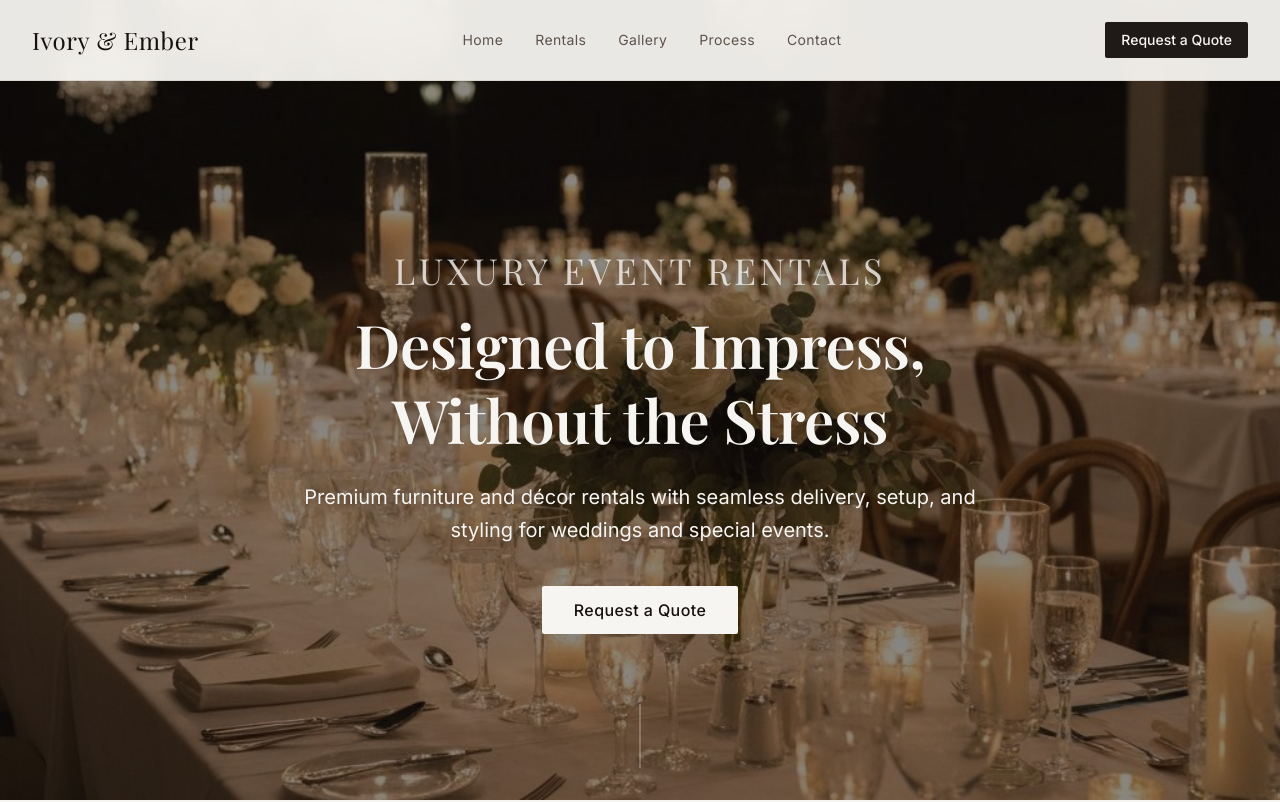
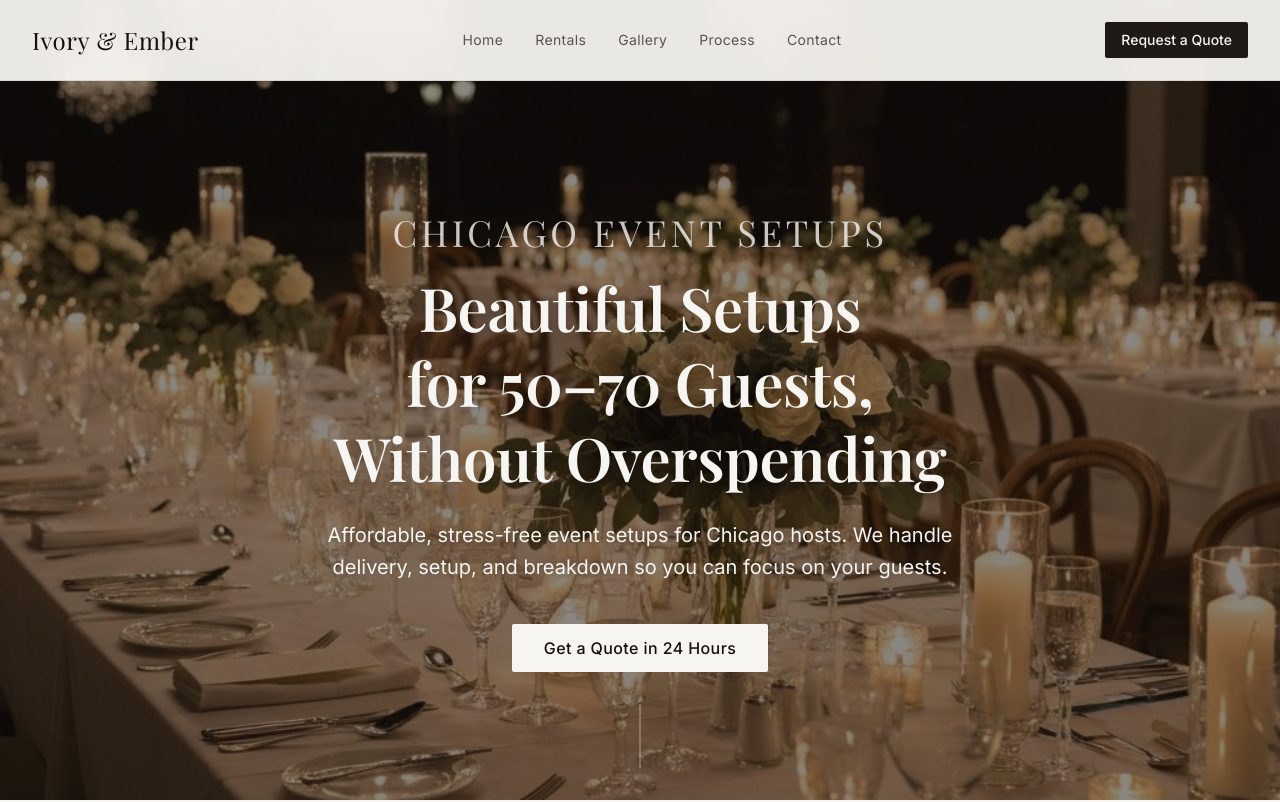
Before and after one commit to Necron-AH/ivory-ember-site, a Next.js app: page / in a window 1280 px wide. Shown: the top 802 px of the page. Built offline with nearby package versions, Linux system fonts and the light colour scheme; a web font is replaced by a local one.

Commit message:
update hero messaging

```diff
--- a/components/hero.tsx
+++ b/components/hero.tsx
@@ -5,7 +5,6 @@ import { Button } from "@/components/ui/button"
 export function Hero() {
   return (
     <section id="home" className="relative min-h-screen flex items-center justify-center pt-20">
-      {/* Background Image */}
       <div className="absolute inset-0 z-0">
         <Image
           src="/images/hero-wedding.jpg"
@@ -17,31 +16,31 @@ export function Hero() {
         <div className="absolute inset-0 bg-foreground/50" />
       </div>
 
-      {/* Content */}
       <div className="relative z-10 mx-auto max-w-4xl px-6 text-center">
         <h1 className="font-serif text-background tracking-tight drop-shadow-md">
           <span className="block text-2xl md:text-3xl lg:text-4xl font-normal leading-snug text-background/80 uppercase tracking-widest mb-3">
-            Luxury Event Rentals
+            Chicago Event Setups
           </span>
           <span className="block text-4xl md:text-5xl lg:text-6xl font-semibold leading-tight text-balance">
-            Designed to Impress,<br className="hidden md:block" /> Without the Stress
+            Beautiful Setups for 50–70 Guests,<br className="hidden md:block" /> Without Overspending
           </span>
         </h1>
+
         <p className="mt-6 text-lg md:text-xl text-background max-w-2xl mx-auto leading-relaxed drop-shadow-sm">
-          Premium furniture and décor rentals with seamless delivery, setup, and styling for weddings and special events.
+          Affordable, stress-free event setups for Chicago hosts. We handle delivery, setup, and breakdown so you can focus on your guests.
         </p>
+
         <div className="mt-10">
           <Button
             asChild
             size="lg"
             className="bg-background text-foreground hover:bg-background/90 px-8 py-6 text-base tracking-wide"
           >
-            <Link href="#quote">Request a Quote</Link>
+            <Link href="#quote">Get a Quote in 24 Hours</Link>
           </Button>
         </div>
       </div>
 
-      {/* Scroll Indicator */}
       <div className="absolute bottom-8 left-1/2 -translate-x-1/2 z-10">
         <div className="w-px h-16 bg-background/50" />
       </div>
```
